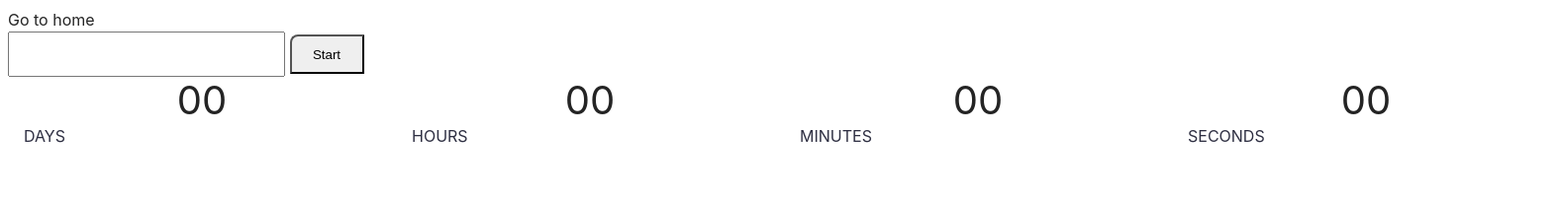
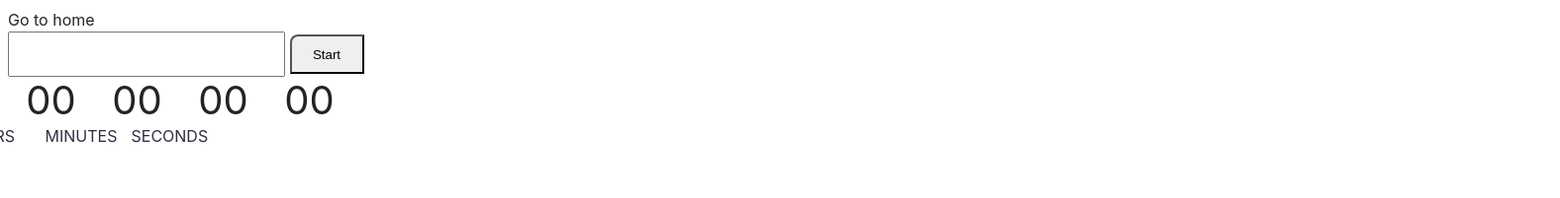
Before and after one commit to oleksamor/goit-js-hw-10, a website: page src/1-timer.html in a window 1280 px wide. Shown: the whole page at 99% size, 1576 px wide, since content can reach past the window. Drawn offline with nearby package versions, Linux system fonts and the light colour scheme; some packages are replaced by stand-ins of ours; a script that the page names is missing.

Commit message:
upd timer

```diff
--- a/src/css/styles.css
+++ b/src/css/styles.css
@@ -44,16 +44,21 @@ width: 75px;
 .timer {
   display: flex;
   justify-content: start;
+  width: 346px;
+  height: 72px;
   }
 
 .field{
-  display: flex;
+  width: 55px;
+  height: 72px;
   flex-direction: column;
   align-items: center;
+  justify-items: center;
   padding: 0 16px;
 }
 
 .value {
+
   font-size: 40px;
   font-weight: 400;
   line-height: 48px;
```
